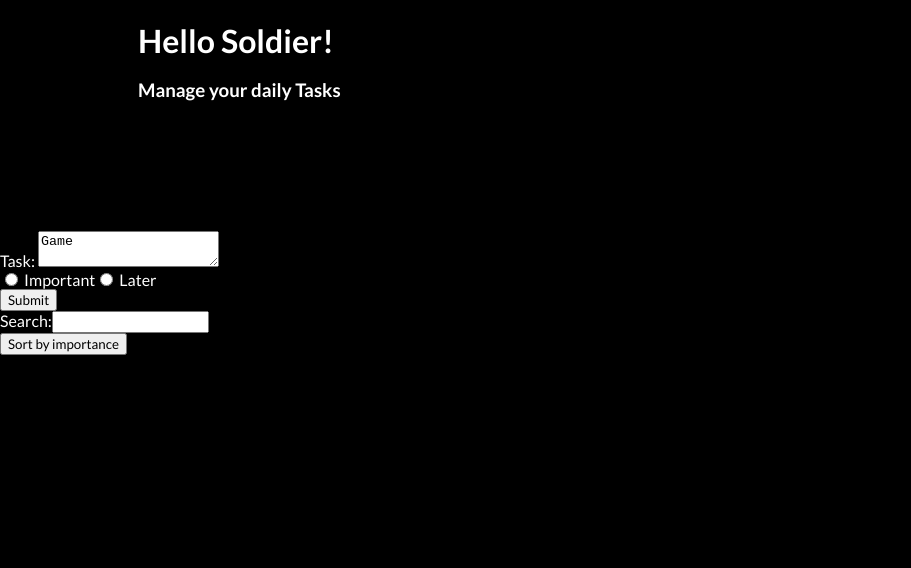
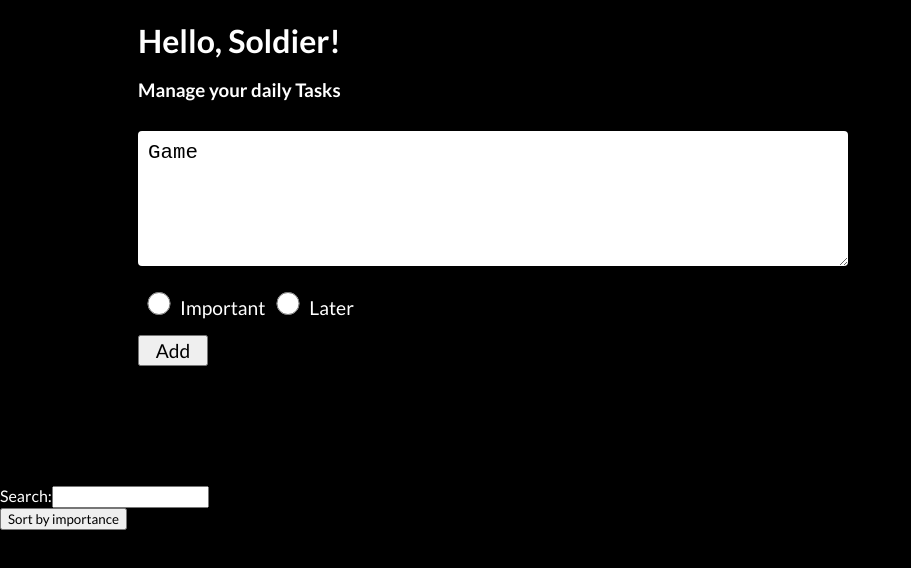
Before and after one commit to Asifmahmud436/Todo, a React (Vite) app: page / in a window 1280 px wide. Shown: the top 568 px of the page, without its empty margins (0-911 px from the left). Built offline with nearby package versions, Linux system fonts and the light colour scheme.

Commit message:
finished styling the form section

```diff
--- a/src/App.css
+++ b/src/App.css
@@ -40,10 +40,42 @@ button{
   max-width: 1044px;
   padding-left: 40px;
   margin: 0 auto;
-  margin-bottom: 130px;
+  margin-bottom: 30px;
 
 }
 .header h1{
   margin-bottom: 0;
   padding-bottom: 0;
 }
+form{
+  max-width: 1044px;
+  padding-left: 40px;
+  margin: 0 auto;
+  margin-bottom: 120px;
+}
+
+form textarea{
+  padding: 10px;
+  font-size: 1.3rem;
+  border-radius: 4px;
+  border: none;
+  margin-bottom: 20px;
+}
+.radio-btn{
+  margin-bottom: 20px;
+  font-size: 1.2rem;
+  padding: 2px;
+}
+form input{
+  margin-bottom: 20px;
+  width: 2rem;
+  height: 1.4rem;
+}
+
+form button{
+  font-size: 1.2rem;
+  padding: 2px 8px;
+  width: 70px;
+}
+
+/* chatgpt code */
--- a/src/App.jsx
+++ b/src/App.jsx
@@ -70,11 +70,11 @@ function App() {
   return (
     <>
       <div className="header">
-        <h1>Hello Soldier! </h1>
+        <h1>Hello, Soldier! </h1>
         <h3>Manage your daily Tasks</h3>
       </div>
       <form action={addTask}>
-        <label htmlFor="text">Task: </label>
+        <label htmlFor="text"> </label>
         {/* <input
           id="task"
           type="text"
@@ -82,17 +82,19 @@ function App() {
           placeholder="Add a task for your day"
           defaultValue="Game"
         /> */}
-        <textarea name="task" id="task" defaultValue='Game'></textarea>
+        <textarea name="task" id="task" defaultValue='Game' rows='5' cols='54'></textarea>
         <br />
 
-        <label>
-          <input type="radio" name="choice" value="important" /> Important
-        </label>
-        <label>
-          <input type="radio" name="choice" value="later" /> Later
-        </label>
+        <input type="radio" name="choice" value="important" />
+        <label className="radio-btn">
+           Important
+        </label >
+        <input type="radio" name="choice" value="later" />
+        <label className="radio-btn" htmlFor="later" id="later">Later</label>
+
+
         <br />
-        <button>Submit</button>
+        <button>Add</button>
       </form>
 
       <label>
```
